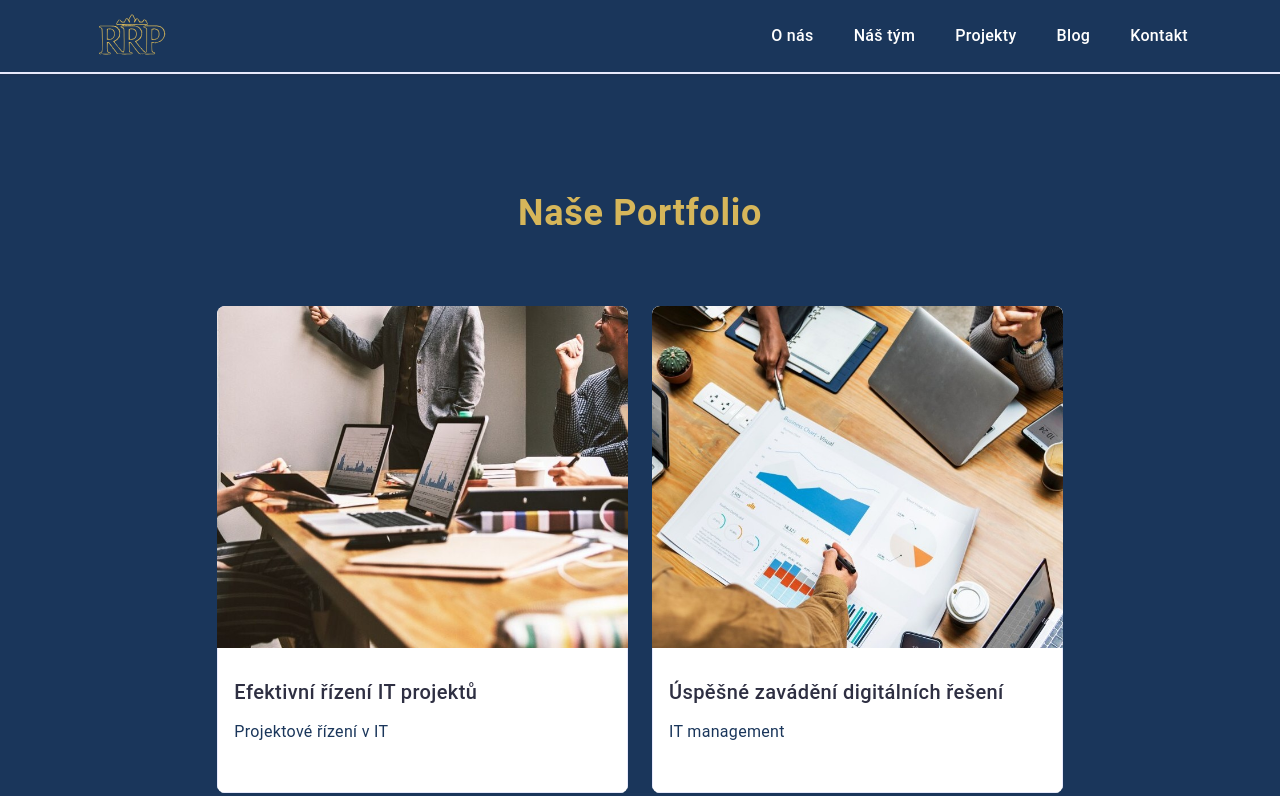
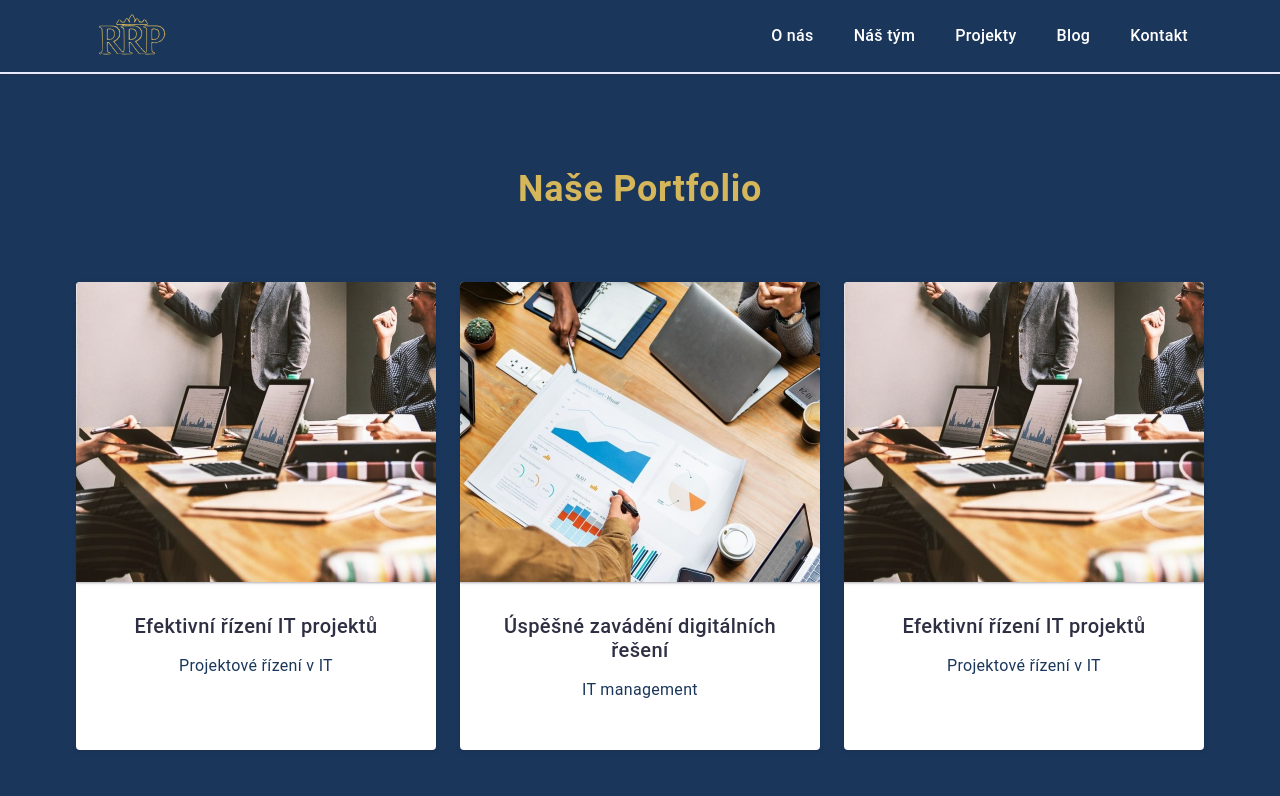
Before and after one commit to svitlanahavrylets/RRP, a React (Vite) app: page /projects in a window 1280 px wide. Shown: the top 796 px of the page. Built offline with nearby package versions, Linux system fonts and the light colour scheme.

Commit message:
projects overlay

```diff
--- /dev/null
+++ b/src/data/projects.js
@@ -0,0 +1,48 @@
+import project1Img from "../assets/proj.jpg";
+import project2Img from "../assets/projekt.jpg";
+
+export const projects = [
+  {
+    title: "Efektivní řízení IT projektů",
+    category: "Projektové řízení v IT",
+    image: project1Img,
+    description:
+      "Specializuji se na řízení IT projektů od plánování až po realizaci. Koordinuji vývojové týmy, optimalizuji procesy a zajišťuji včasné dodání s ohledem na obchodní cíle a technologické trendy.",
+  },
+  {
+    title: "Úspěšné zavádění digitálních řešení",
+    category: "IT management",
+    image: project2Img,
+    description:
+      "Pomáhám firmám implementovat technologická řešení řízením IT projektů ve všech fázích. Definuji požadavky, koordinuji vývoj, testování a nasazení. Zajišťuji hladkou spolupráci týmu a soulad projektu s obchodními cíli.",
+  },
+  {
+    title: "Efektivní řízení IT projektů",
+    category: "Projektové řízení v IT",
+    image: project1Img,
+    description:
+      "Specializuji se na řízení IT projektů od plánování až po realizaci. Koordinuji vývojové týmy, optimalizuji procesy a zajišťuji včasné dodání s ohledem na obchodní cíle a technologické trendy.",
+  },
+  {
+    title: "Efektivní řízení IT projektů",
+    category: "Projektové řízení v IT",
+    image: project1Img,
+    description:
+      "Specializuji se na řízení IT projektů od plánování až po realizaci. Koordinuji vývojové týmy, optimalizuji procesy a zajišťuji včasné dodání s ohledem na obchodní cíle a technologické trendy.",
+  },
+  {
+    title: "Úspěšné zavádění digitálních řešení",
+    category: "IT management",
+    image: project2Img,
+    description:
+      "Pomáhám firmám implementovat technologická řešení řízením IT projektů ve všech fázích. Definuji požadavky, koordinuji vývoj, testování a nasazení. Zajišťuji hladkou spolupráci týmu a soulad projektu s obchodními cíli.",
+  },
+  {
+    title: "Efektivní řízení IT projektů",
+    category: "Projektové řízení v IT",
+    image: project1Img,
+    description:
+      "Specializuji se na řízení IT projektů od plánování až po realizaci. Koordinuji vývojové týmy, optimalizuji procesy a zajišťuji včasné dodání s ohledem na obchodní cíle a technologické trendy.",
+  },
+  // Додати решту проєктів
+];
--- a/src/page/OurTeamPage/OurTeamPage.module.css
+++ b/src/page/OurTeamPage/OurTeamPage.module.css
@@ -14,9 +14,9 @@
 }
 
 .teamCard {
+  display: flex;
   max-width: 264px;
   margin: 0 auto;
-  display: flex;
   flex-direction: column;
   gap: 72px;
   justify-content: center;
@@ -24,7 +24,7 @@
 
 .teamCardItem {
   background: #ffffff;
-  border-radius: 0 0 4px 4px;
+  border-radius: 4px;
   box-shadow: 0px 1px 6px rgba(46, 47, 66, 0.08),
     0px 1px 1px rgba(46, 47, 66, 0.16), 0px 2px 1px rgba(46, 47, 66, 0.08);
 }
--- a/src/page/ProjectsPage/ProjectsPage.jsx
+++ b/src/page/ProjectsPage/ProjectsPage.jsx
@@ -1,35 +1,19 @@
 import { motion } from "framer-motion";
 import styles from "./ProjectsPage.module.css";
-import project1Img from "../../assets/proj.jpg";
-import project2Img from "../../assets/projekt.jpg";
-
-const projects = [
-  {
-    title: "Efektivní řízení IT projektů",
-    category: "Projektové řízení v IT",
-    image: project1Img,
-    description:
-      "Specializuji se na řízení IT projektů od plánování až po realizaci. Koordinuji vývojové týmy, optimalizuji procesy a zajišťuji včasné dodání s ohledem na obchodní cíle a technologické trendy.",
-  },
-  {
-    title: "Úspěšné zavádění digitálních řešení",
-    category: "IT management",
-    image: project2Img,
-    description:
-      "Pomáhám firmám implementovat technologická řešení řízením IT projektů ve všech fázích. Definuji požadavky, koordinuji vývoj, testování a nasazení. Zajišťuji hladkou spolupráci týmu a soulad projektu s obchodními cíli.",
-  },
-  // Додай решту проєктів
-];
+import { projects } from "../../data/projects.js";
 
 const ProjectsPage = () => {
   return (
-    <section className={styles.portfolioSection} id="our-portfolio">
-      <div className={styles.container}>
+    <section className={styles.portfolioSection}>
+      <div className="container">
         <h2 className={styles.portfolioTitle}>Naše portfolio</h2>
         <ul className={styles.projectCard}>
           {projects.map((project, index) => (
             <li key={index} className={styles.projectCardItem}>
-              <div className={styles.portfolioOverlayImages}>
+              <motion.div
+                className={styles.portfolioOverlayImages}
+                whileHover={{ scale: 1.05 }}
+              >
                 <img
                   src={project.image}
                   alt={project.title}
@@ -37,13 +21,13 @@ const ProjectsPage = () => {
                 />
                 <motion.p
                   className={styles.portfolioOverlayText}
-                  initial={{ opacity: 0 }}
-                  whileHover={{ opacity: 1 }}
+                  initial={{ opacity: 0, y: 100 }}
+                  whileHover={{ opacity: 1, y: 0 }}
                   transition={{ duration: 0.3 }}
                 >
                   {project.description}
                 </motion.p>
-              </div>
+              </motion.div>
               <div className={styles.projectCardContainer}>
                 <h3 className={styles.projectCardTitle}>{project.title}</h3>
                 <p className={styles.projectCardText}>{project.category}</p>
--- a/src/page/ProjectsPage/ProjectsPage.module.css
+++ b/src/page/ProjectsPage/ProjectsPage.module.css
@@ -18,16 +18,16 @@
   flex-wrap: wrap;
   gap: 24px;
   row-gap: 48px;
-  margin: 0 auto;
-  justify-content: center;
 }
 
 .projectCardItem {
   position: relative;
   overflow: hidden;
-  border-radius: 8px;
   background: #ffffff;
   transition: box-shadow 250ms cubic-bezier(0.4, 0, 0.2, 1);
+  border-radius: 4px;
+  box-shadow: 0px 1px 6px rgba(46, 47, 66, 0.08),
+    0px 1px 1px rgba(46, 47, 66, 0.16), 0px 2px 1px rgba(46, 47, 66, 0.08);
 }
 
 .projectCardItem:hover,
@@ -36,9 +36,8 @@
 }
 
 .projectCardContainer {
-  text-align: left;
+  text-align: center;
   padding: 32px 16px;
-  border: 1px solid #e7e9fc;
   border-top: none;
 }
 
@@ -61,7 +60,8 @@
 .portfolioOverlayImages {
   position: relative;
   overflow: hidden;
-  border-radius: 8px 8px 0 0;
+  box-shadow: 0px 1px 6px rgba(46, 47, 66, 0.08),
+    0px 1px 1px rgba(46, 47, 66, 0.16), 0px 2px 1px rgba(46, 47, 66, 0.08);
 }
 
 .portfolioOverlayText {
@@ -70,22 +70,21 @@
   left: 0;
   width: 100%;
   height: 100%;
-  background-color: rgba(77, 90, 229, 0.9);
-  color: #ff0000;
+  background: rgba(214, 183, 90, 0.9);
+  color: #ffffff;
   display: flex;
   align-items: center;
   justify-content: center;
   text-align: center;
   padding: 40px 32px;
+  margin: 0;
   font-size: 16px;
   line-height: 1.5;
   letter-spacing: 0.02em;
-  transform: translateY(100%);
-  transition: transform 250ms cubic-bezier(0.4, 0, 0.2, 1);
 }
 
-.projectCardItem:hover .portfolio-overlay-text,
-.projectCardItem:focus .portfolio-overlay-text {
+.projectCardItem:hover .portfolioOverlayText,
+.projectCardItem:focus .portfolioOverlayText {
   transform: translateY(0%);
 }
 
@@ -102,7 +101,7 @@
 
 @media screen and (min-width: 1158px) {
   .portfolioSection {
-    padding: 120px 0;
+    padding: 96px 0;
   }
 
   .projectCard {
```
